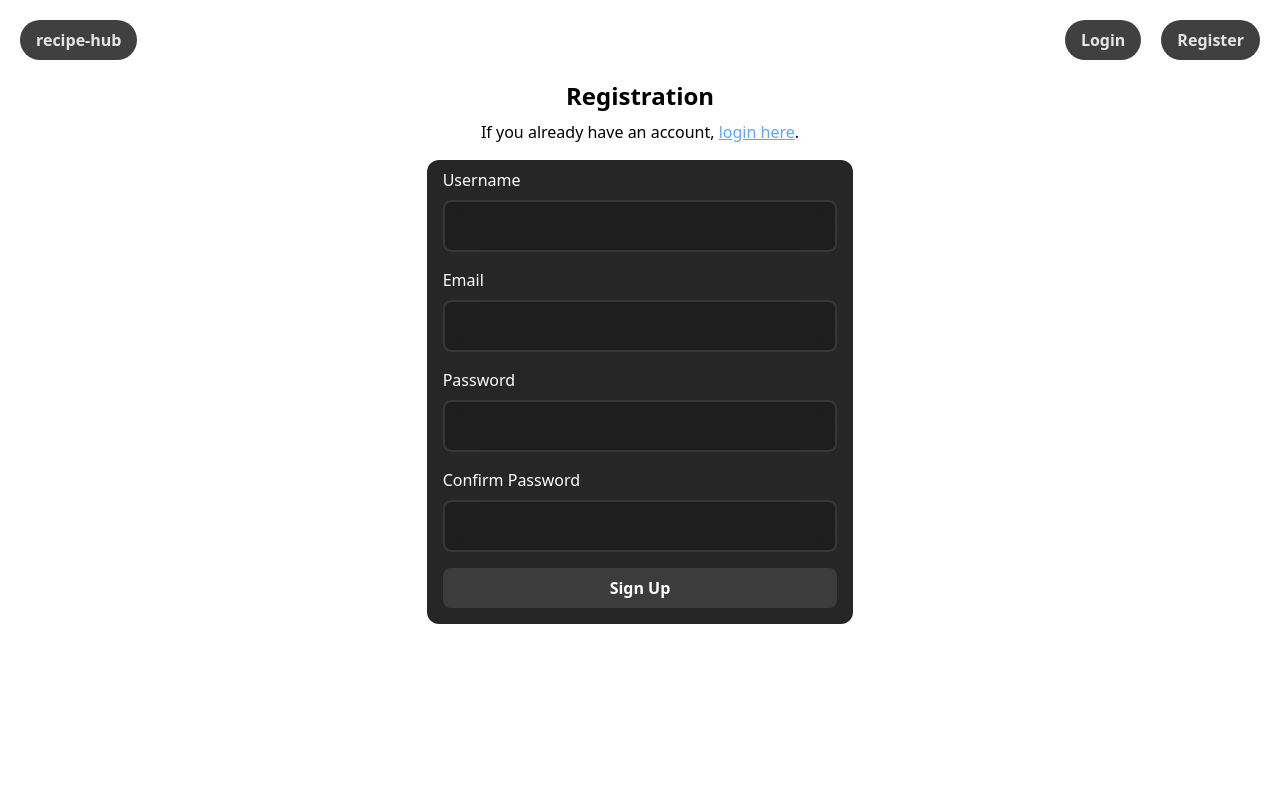
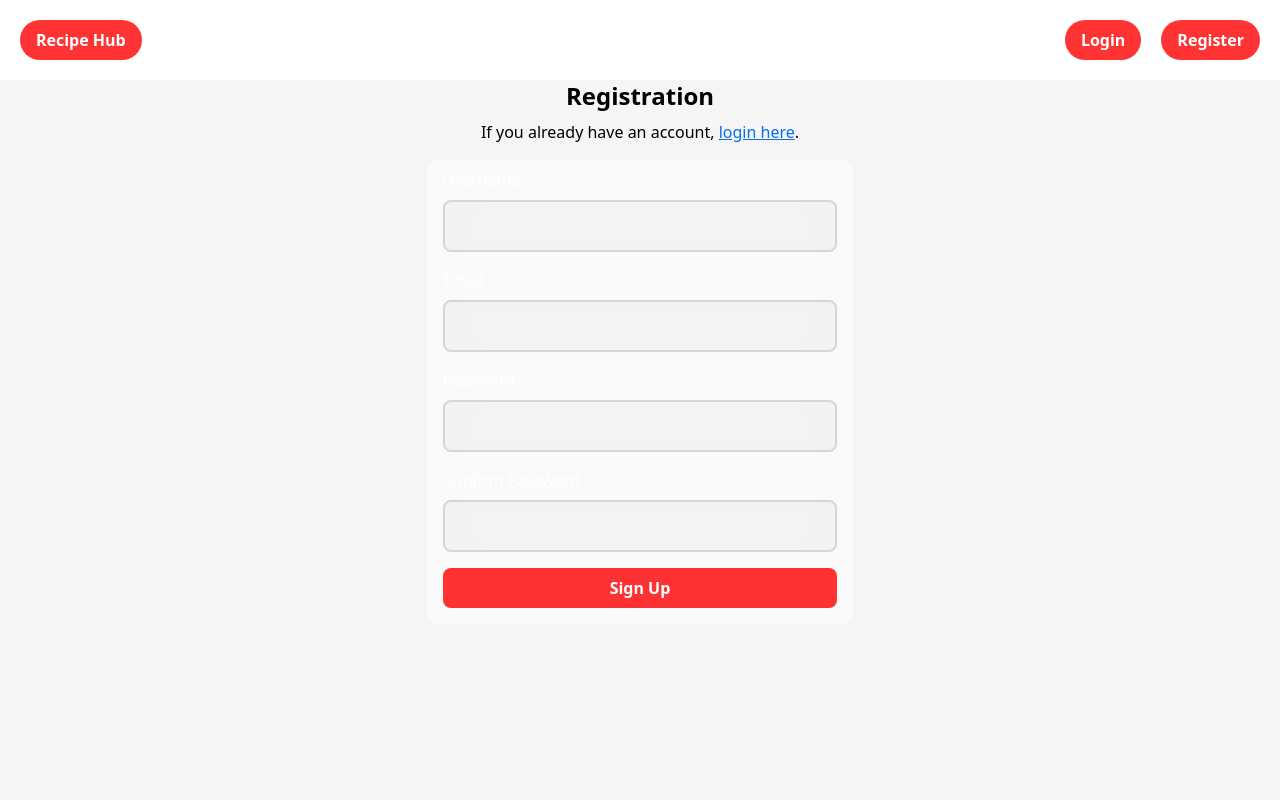
Before and after one commit to nyzh07/cmsc388jfinal, a Flask app: page /register in a window 1280 px wide. Run offline with Flask 3, Linux system fonts and the light colour scheme; some libraries are stand-ins or nearby versions.

Commit message:
Update styling

```diff
--- a/flask_app/static/compiled.css
+++ b/flask_app/static/compiled.css
@@ -791,6 +791,11 @@
   color: rgb(96 165 250 / var(--tw-text-opacity));
 }
 
+.text-blue-800 {
+  --tw-text-opacity: 1;
+  color: rgb(7 110 237 / var(--tw-text-opacity));
+}
+
 .text-neutral-500 {
   --tw-text-opacity: 1;
   color: rgb(115 115 115 / var(--tw-text-opacity));
@@ -827,7 +832,7 @@
   width: 100vw;
   overflow-x: hidden;
   --tw-bg-opacity: 1;
-  background-color: rgb(255 255 255 / var(--tw-bg-opacity));
+  background-color: rgb(245 245 245 / var(--tw-bg-opacity));
   --tw-text-opacity: 1;
   color: rgb(0 0 0 / var(--tw-text-opacity));
 }
@@ -891,31 +896,36 @@
 .steps h5 {
   font-weight: 700;
 }
+
+.navbar {
+  background-color: white;
+}
+
 .navlink {
   display: block;
   width: -moz-fit-content;
   width: fit-content;
   border-radius: 9999px;
   --tw-bg-opacity: 1;
-  background-color: rgb(64 64 64 / var(--tw-bg-opacity));
+  background-color: rgb(255 0 0 / 0.8);
   padding-top: 0.5rem;
   padding-bottom: 0.5rem;
   padding-left: 1rem;
   padding-right: 1rem;
   font-weight: 700;
   --tw-text-opacity: 1;
-  color: rgb(229 229 229 / var(--tw-text-opacity));
+  color: white;
   transition-duration: 300ms;
 }
 
 .navlink:hover {
   --tw-bg-opacity: 1;
-  background-color: rgb(82 82 82 / var(--tw-bg-opacity));
+  background-color: rgb(200 0 0 / var(--tw-bg-opacity));
 }
 
 .navlink:active {
   --tw-bg-opacity: 1;
-  background-color: rgb(115 115 115 / var(--tw-bg-opacity));
+  background-color: rgb(180 0 0 / var(--tw-bg-opacity));
   transition-duration: 75ms;
 }
 
@@ -1057,8 +1061,8 @@
   width: 100%;
   border-radius: 0.5rem;
   border-width: 2px;
-  border-color: rgb(82 82 82 / 0.5);
-  background-color: rgb(23 23 23 / 0.5);
+  border-color: rgba(183, 183, 183, 0.5);
+  background-color: rgba(236, 236, 236, 0.5);
   padding-top: 0.75rem;
   padding-bottom: 0.75rem;
   padding-left: 1rem;
@@ -1103,14 +1107,15 @@
   --tw-scale-y: .9;
   transform: translate(var(--tw-translate-x), var(--tw-translate-y)) rotate(var(--tw-rotate)) skewX(var(--tw-skew-x)) skewY(var(--tw-skew-y)) scaleX(var(--tw-scale-x)) scaleY(var(--tw-scale-y));
   --tw-bg-opacity: 1 !important;
-  background-color: rgb(163 163 163 / var(--tw-bg-opacity)) !important;
+  background-color: rgb(200 0 0 / var(--tw-bg-opacity)) !important;
   transition-duration: 75ms;
 }
 
 .review-button {
   cursor: pointer;
   border-radius: 0.5rem;
-  background-color: rgb(82 82 82 / 0.5) !important;
+  color: white;
+  background-color: rgb(255 0 0 / 0.8) !important;
   padding-left: 1rem;
   padding-right: 1rem;
   padding-top: 0.5rem;
@@ -1334,7 +1344,7 @@
   gap: 1rem;
   border-radius: 0.75rem;
   --tw-bg-opacity: 1;
-  background-color: rgb(38 38 38 / var(--tw-bg-opacity));
+  background-color: rgb(250 250 250 / var(--tw-bg-opacity));
   padding: 1rem;
   padding-top: 0.5rem;
 }
@@ -1344,10 +1354,11 @@
   flex-direction: column;
   gap: 0.5rem;
   --tw-text-opacity: 1;
-  color: rgb(212 212 212 / var(--tw-text-opacity));
+  color: rgb(100 100 100 / var(--tw-text-opacity));
 }
 
 .results-container {
+  margin-top: 1rem;
   width: 100%;
 }
 
--- a/flask_app/templates/header.html
+++ b/flask_app/templates/header.html
@@ -1,13 +1,13 @@
 {% extends "base.html" %} {% block header %}
 <nav class="navbar flex w-full justify-between z-40">
     <a class="m-5 navlink" href="{{ url_for('recipes.index') }}">
-        <span class="hidden sm:block">recipe-hub</span>
+        <span class="hidden sm:block">Recipe Hub</span>
         <span class="block sm:hidden">Home</span>
     </a>
     {% if current_user.is_authenticated %}
     <div class="flex">
         <a class="my-5 mr-5 ml-0 navlink" href="{{ url_for('users.account') }}">Account</a>
-        <a class="my-5 mr-5 ml-0 navlink !bg-red-400/20 hover:!bg-red-500/50 !text-red-400 hover:!text-red-300" href="{{ url_for('users.logout') }}">Logout</a>
+        <a class="my-5 mr-5 ml-0 navlink" href="{{ url_for('users.logout') }}">Logout</a>
     </div>
     {% else %}
     <div class="flex">
--- a/flask_app/templates/login.html
+++ b/flask_app/templates/login.html
@@ -4,7 +4,7 @@
     <h2 class="text-2xl font-bold text-center">Log In</h2>
 </div>
 <div class="container mx-auto w-full md:w-2/3 lg:w-1/3 text-center my-2">
-    If you don't have an account, <a class="text-blue-400 duration-150 hover:text-blue-200 underline" href="{{ url_for('users.register') }}">register here</a>.
+    If you don't have an account, <a class="text-blue-800 duration-150 hover:text-blue-400 underline" href="{{ url_for('users.register') }}">register here</a>.
 </div>
 <div class="container mx-auto w-full md:w-2/3 lg:w-1/3">
 
--- a/flask_app/templates/register.html
+++ b/flask_app/templates/register.html
@@ -4,7 +4,7 @@
     <h2 class="text-2xl font-bold text-center">Registration</h2>
 </div>
 <div class="container mx-auto w-full md:w-2/3 lg:w-1/3 text-center my-2">
-    If you already have an account, <a class="text-blue-400 duration-150 hover:text-blue-200 underline" href="{{ url_for('users.login') }}">login here</a>.
+    If you already have an account, <a class="text-blue-800 duration-150 hover:text-blue-400 underline" href="{{ url_for('users.login') }}">login here</a>.
 </div>
 <!-- Registration Form: -->
 <div class="container mx-auto w-full md:w-2/3 lg:w-1/3">
```
Also changed, not shown: other parts of flask_app/static/compiled.css (+24 -25 lines), flask_app/templates/index.html (+6 -7 lines), flask_app/templates/query.html (+7 -12 lines).
